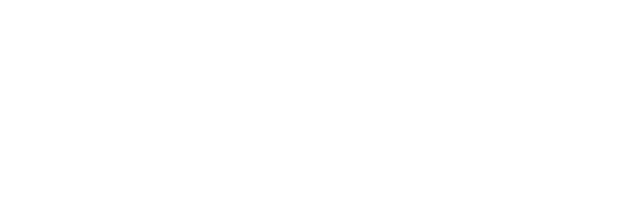
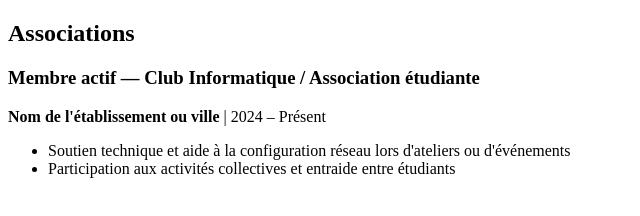
Before and after one commit to Anita-ECLOU/mon-cv, a plain HTML site: page index.html in a window 1280 px wide. Shown: the whole page, without its empty margins (0-640 px from the left). Drawn offline with Linux system fonts and the light colour scheme.

Commit message:
mise en place de la section associations

```diff
--- a/index.html
+++ b/index.html
@@ -7,6 +7,17 @@
     <link rel="stylesheet" href="style.css">
 </head>
 <body>
+ <section id="associations">
+      <h2>Associations</h2>
 
+      <article>
+        <h3>Membre actif — Club Informatique / Association étudiante</h3>
+        <p><strong>Nom de l'établissement ou ville</strong> | <time datetime="2024">2024</time> – Présent</p>
+        <ul>
+          <li>Soutien technique et aide à la configuration réseau lors d'ateliers ou d'événements</li>
+          <li>Participation aux activités collectives et entraide entre étudiants</li>
+        </ul>
+      </article>
+    </section>
 </body>
 </html>
```
